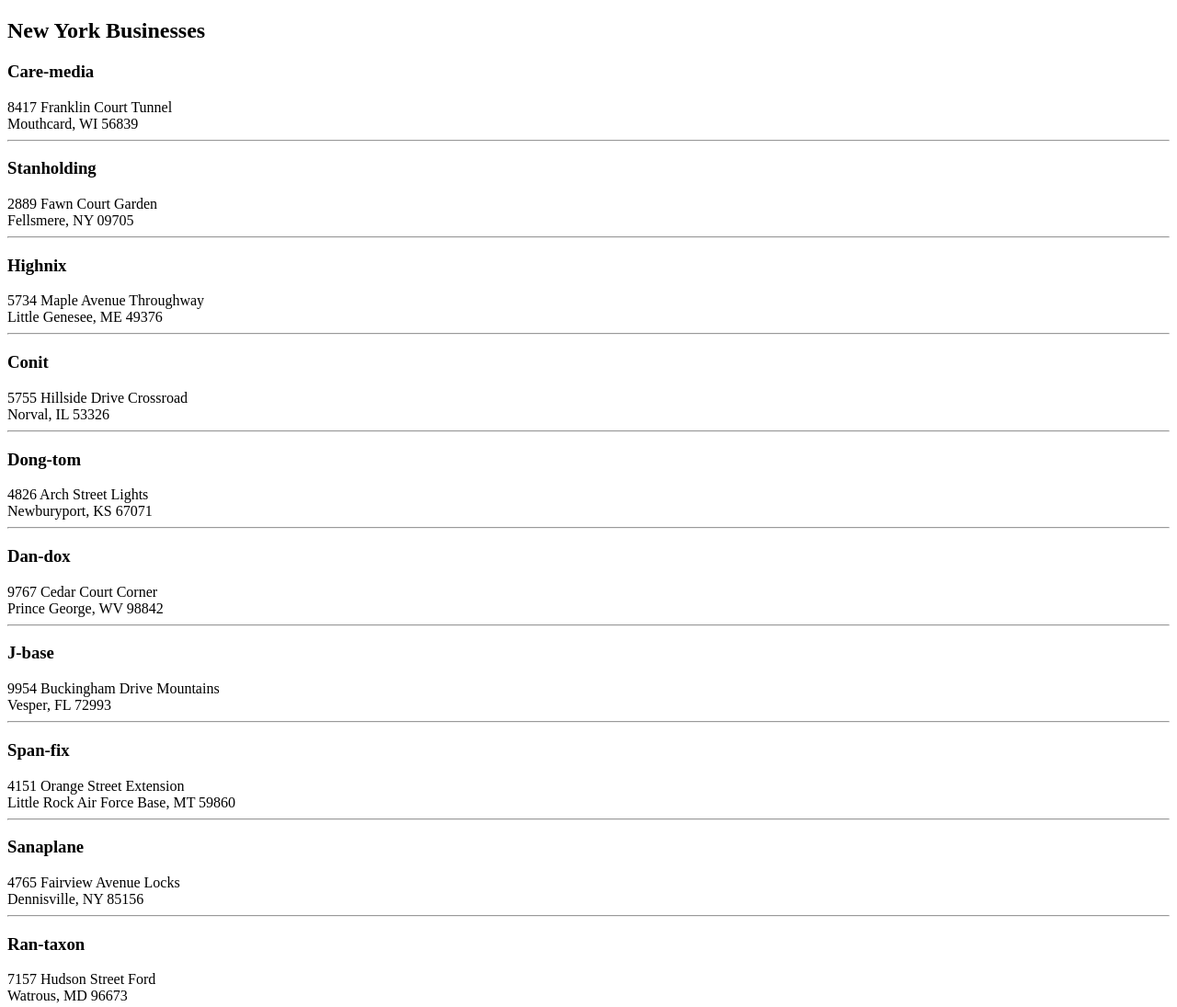
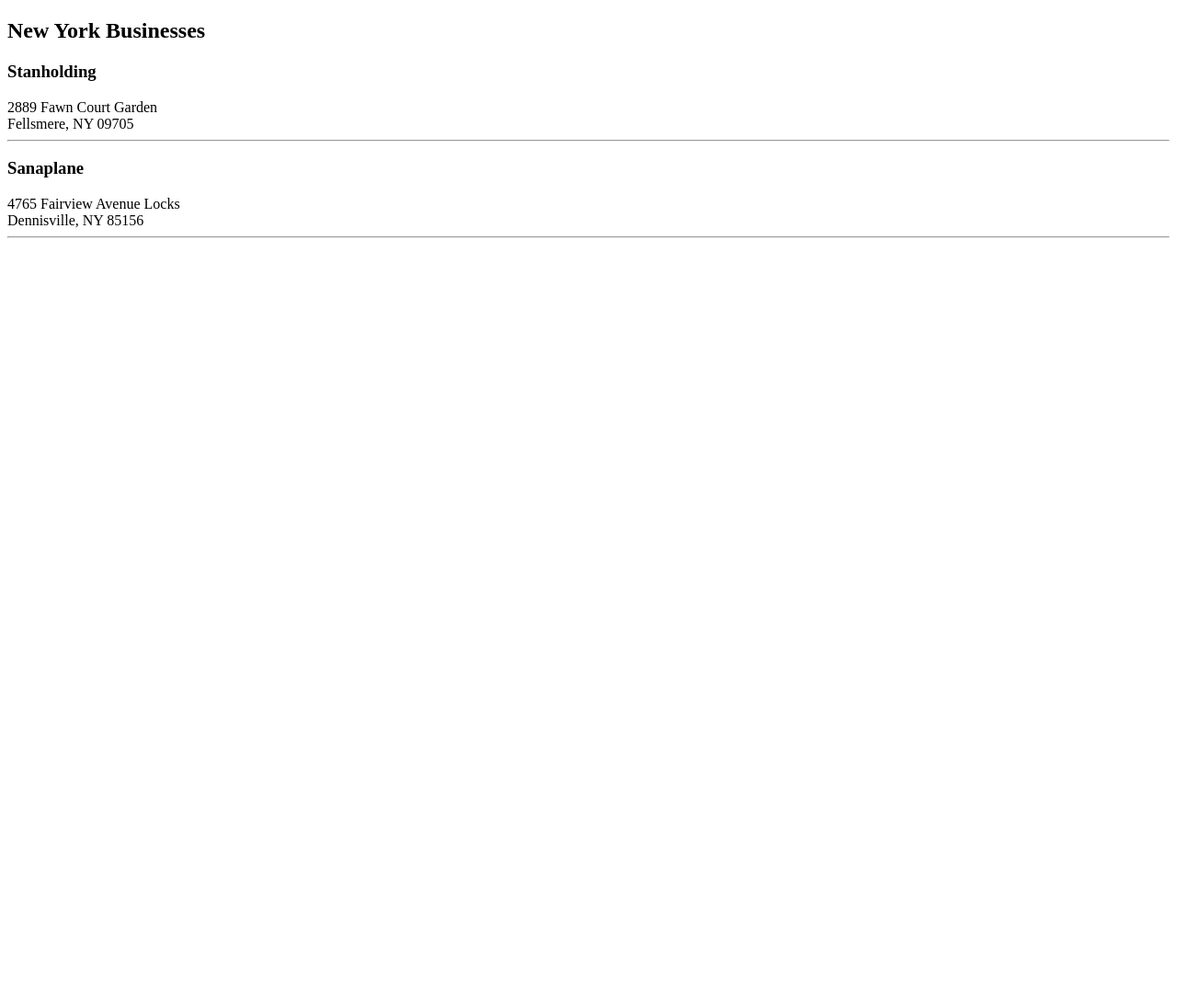
Before and after one commit to terraroush/Dotard---Simbleton, a plain HTML site: page index.html in a window 1280 px wide. Shown: the top 1095 px of the page at 92% size. After the commit the page ends 800 px from the top, so only its background shows below. Drawn offline with Linux system fonts and the light colour scheme.

Commit message:
NOW I actually am rendering only the New York businesses

```diff
--- a/index.html
+++ b/index.html
@@ -8,8 +8,9 @@
 <body>
     <section class="businesses"></section>
 
-    <section class="businessList--newYork">
-    </section>
+    <section class="businessList--newYork"></section>
+
+    <section class="businessList--manufacturing"></section>
 
     <script type="module" src="./scripts/main.js"></script>
 </body>
--- a/scripts/BusinessList.js
+++ b/scripts/BusinessList.js
@@ -4,16 +4,17 @@ import { BusinessComponent } from "./Business.js"
 const contentTarget = document.querySelector(".businessList--newYork");
 
 const newYorkArray = UseBusinessesArr();
-newYorkArray.filter(busObj => {
+const newArray = newYorkArray.filter(busObj => {
     if(busObj.addressStateCode === "NY") {
         return true;
     }
 })
+// console.log(newArray)
 
 export const nYBusinessListComponent = () => {
     contentTarget.innerHTML = "<h1>New York Businesses</h1>";
 
-    newYorkArray.forEach(busObj =>
+    newArray.forEach(busObj =>
         contentTarget.innerHTML += BusinessComponent(busObj)
     )
 }
```
